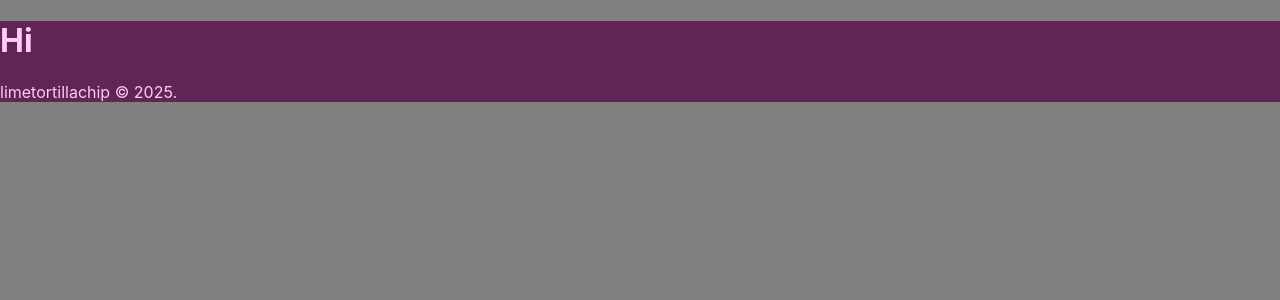
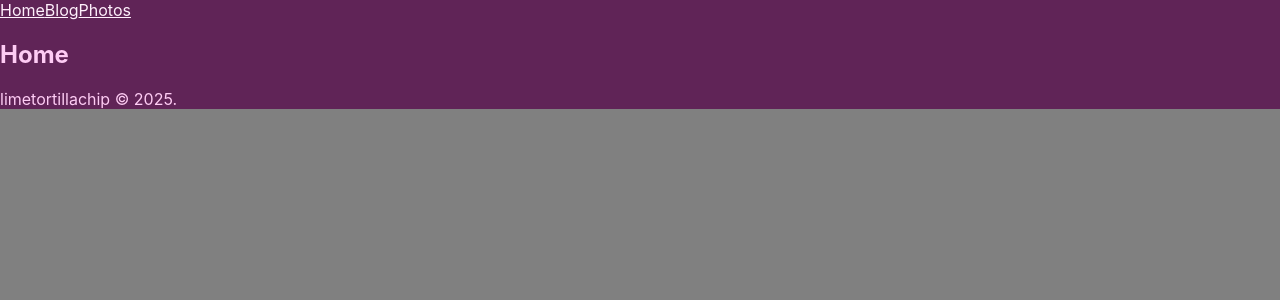
Before and after one commit to limetortillachip/seabyte, a React (Create React App) app: page / in a window 1280 px wide. Shown: the top 300 px of the page. Built offline with nearby package versions, Linux system fonts and the light colour scheme.

Commit message:
Install react router with pages and navigation

```diff
--- a/package.json
+++ b/package.json
@@ -9,6 +9,7 @@
     "@testing-library/user-event": "^13.5.0",
     "react": "^19.1.1",
     "react-dom": "^19.1.1",
+    "react-router-dom": "^7.9.4",
     "react-scripts": "5.0.1",
     "web-vitals": "^2.1.4"
   },
--- a/src/components/App/App.js
+++ b/src/components/App/App.js
@@ -1,17 +1,26 @@
-import styles from './App.module.sass';
+import { BrowserRouter, Route, Routes } from "react-router-dom";
+import styles from "./App.module.sass";
+import Home from "../../pages/Home/Home";
+import Blog from "../../pages/Blog/Blog";
+import Photos from "../../pages/Photos/Photos";
+import Header from "./Header/Header";
 
 function App() {
   return (
-    <div className={styles.App}>
-      <header className="App-header">
-      </header>
-      <main className='App-content'>
-        <h1>Hi</h1>
-      </main>
-      <footer className='App-footer'>
-        limetortillachip &copy; 2025.
-      </footer>
-    </div>
+    <BrowserRouter>
+      <div className={styles.App}>
+        <Header />
+        <main className="App-content">
+          {/**Routes */}
+          <Routes>
+            <Route path="/" element={<Home />} />
+            <Route path="/blog" element={<Blog />} />
+            <Route path="/photos" element={<Photos />} />
+          </Routes>
+        </main>
+        <footer className="App-footer">limetortillachip &copy; 2025.</footer>
+      </div>
+    </BrowserRouter>
   );
 }
 
--- a/src/components/App/App.module.sass
+++ b/src/components/App/App.module.sass
@@ -3,3 +3,6 @@
 .App
     background-color: $primary
     color: $secondary
+
+    a
+        color: $accent2
--- /dev/null
+++ b/src/components/App/Header/Header.js
@@ -0,0 +1,15 @@
+import { Link } from "react-router-dom";
+
+export function Header() {
+  return (
+    <header className="App-header">
+      <nav>
+        <Link to="/">Home</Link>
+        <Link to="/blog">Blog</Link>
+        <Link to="/photos">Photos</Link>
+      </nav>
+    </header>
+  );
+}
+
+export default Header;
--- /dev/null
+++ b/src/pages/Blog/Blog.js
@@ -0,0 +1,3 @@
+export default function Blog() {
+  return <h2>Blog</h2>;
+}
--- /dev/null
+++ b/src/pages/Home/Home.js
@@ -0,0 +1,3 @@
+export default function Home() {
+  return <h2>Home</h2>;
+}
--- /dev/null
+++ b/src/pages/Photos/Photos.js
@@ -0,0 +1,3 @@
+export default function Photos() {
+  return <h2>Photos</h2>;
+}
```
Also changed, not shown: 1 other file (tests, documents, lock files or other folders).
